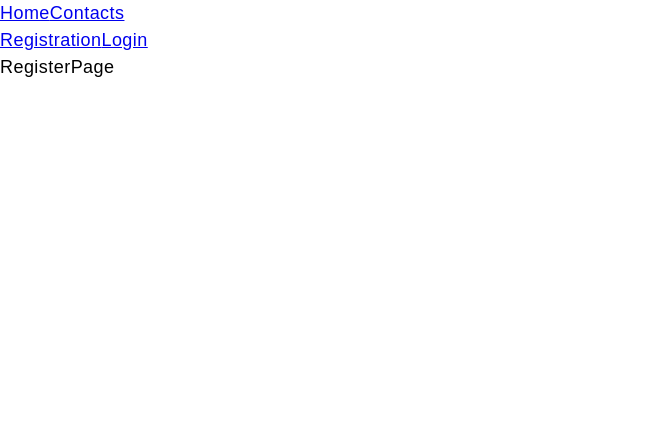
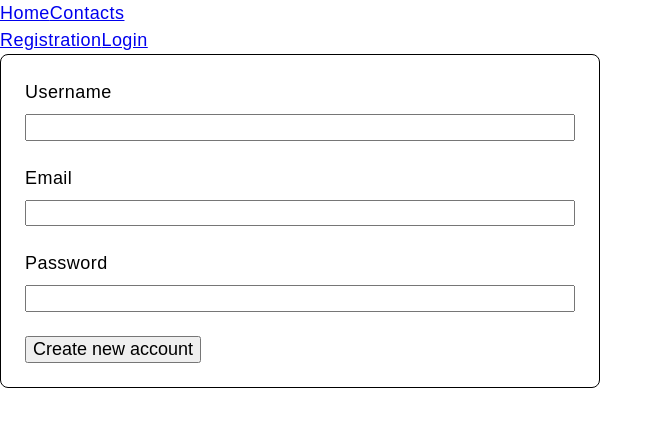
Before and after one commit to novikovanat/goit-react-hw-08, a React (Vite) app: page /register in a window 1280 px wide. Shown: the top 426 px of the page, without its empty margins (0-663 px from the left). Built offline with nearby package versions, Linux system fonts and the light colour scheme.

Commit message:
registration form added

```diff
--- a/src/components/App/App.jsx
+++ b/src/components/App/App.jsx
@@ -3,7 +3,7 @@ import { Route, Routes } from "react-router-dom";
 
 import Layout from "../Layout/Layout";
 import HomePage from "../../pages/HomePage/HomePage";
-import RegisterPage from "../../pages/RegisterPage/RegisterPage";
+import RegisterPage from "../../pages/RegistrationPage/RegistrationPage";
 import LoginPage from "../../pages/LoginPage/LoginPage";
 import ContactsPage from "../../pages/ContactsPage/ContactsPage";
 
--- a/src/components/AppBar/AppBar.jsx
+++ b/src/components/AppBar/AppBar.jsx
@@ -6,7 +6,6 @@ import { selectIsLoggedIn } from "../../redux/auth/authSelectors";
 
 export default function AppBar() {
   const isLoggedIn = useSelector(selectIsLoggedIn);
-  console.log(isLoggedIn);
   return (
     <div>
       <Navigation />
--- a/src/components/Button/Button.jsx
+++ b/src/components/Button/Button.jsx
@@ -1,3 +1,7 @@
-export default function Button({ buttonName, buttonType }) {
-  return <button type={buttonType} name={buttonName}>Button</button>;
+export default function Button({ buttonName, buttonType, buttonValue }) {
+  return (
+    <button type={buttonType} name={buttonName}>
+      {buttonValue}
+    </button>
+  );
 }
--- a/src/components/RegistrationForm/RegistrationForm.jsx
+++ b/src/components/RegistrationForm/RegistrationForm.jsx
@@ -0,0 +1,76 @@
+import { Formik, Field, Form, ErrorMessage } from "formik";
+import { useId } from "react";
+import { useDispatch } from "react-redux";
+import * as Yup from "yup";
+import css from "./RegistrationForm.module.css";
+import Button from "../Button/Button";
+
+export default function RegistrationForm() {
+  const userNameFieldId = useId();
+  const emailFieldId = useId();
+  const passwordFieldId = useId();
+  const handleSubmit = (values, actions) => {
+    console.log(values);
+    actions.resetForm();
+  };
+  const validationSchema = Yup.object().shape({
+    username: Yup.string()
+      .min(3, "Username should be longer than two signs")
+      .max(18, "Username should be shorter  than nineteen  signs")
+      .required("Please enter your username"),
+    email: Yup.string().email().required("Please enter your email"),
+    password: Yup.string()
+      .min(8, "Password should be longer than seven signs")
+      .max(29, "Password  should be shorter than thirty signs")
+      .required("Please enter your password"),
+  });
+  return (
+    <div>
+      <Formik
+        initialValues={{
+          username: "",
+          email: "",
+          password: "",
+        }}
+        onSubmit={handleSubmit}
+        validationSchema={validationSchema}
+      >
+        <Form className={css.form}>
+          <div className={css.flex}>
+            <label htmlFor={userNameFieldId}>Username</label>
+            <Field id={userNameFieldId} name="username" />
+            <ErrorMessage
+              className={css.color}
+              name="username"
+              component="span"
+            />
+          </div>
+          <div className={css.flex}>
+            <label htmlFor={emailFieldId}>Email</label>
+            <Field id={emailFieldId} name="email" type="email" />
+            <ErrorMessage className={css.color} name="email" component="span" />
+          </div>
+          <div className={css.flex}>
+            <label htmlFor={passwordFieldId}>Password</label>
+            <Field
+              id={passwordFieldId}
+              name="password"
+              type="password"
+              autoComplete="new-password"
+            />
+            <ErrorMessage
+              className={css.color}
+              name="password"
+              component="span"
+            />
+          </div>
+          <Button
+            buttonName="registration"
+            buttonType="submit"
+            buttonValue="Create new account"
+          />
+        </Form>
+      </Formik>
+    </div>
+  );
+}
--- a/src/components/RegistrationForm/RegistrationForm.module.css
+++ b/src/components/RegistrationForm/RegistrationForm.module.css
@@ -0,0 +1,23 @@
+.form {
+    border: 1px solid black;
+    border-radius: 8px;
+    padding: 24px;
+    width: 600px;
+  }
+
+  .flex {
+    display: flex;
+    flex-direction: column;
+    gap: 8px;
+    margin: 0px auto 24px;
+  }
+
+  .color {
+    color: red;
+  }
+  .button {
+    display: block;
+    width: 120px;
+    height: 40px;
+    margin: 0 auto;
+  }
--- a/src/pages/RegisterPage/RegisterPage.jsx
+++ /dev/null
@@ -1,7 +0,0 @@
-import React from 'react'
-
-export default function RegisterPage() {
-  return (
-    <div>RegisterPage</div>
-  )
-}
--- /dev/null
+++ b/src/pages/RegistrationPage/RegistrationPage.jsx
@@ -0,0 +1,4 @@
+import RegistrationForm from "../../components/RegistrationForm/RegistrationForm";
+export default function RegisterPage() {
+  return <RegistrationForm />;
+}
```
Also changed, not shown: src/redux/auth/authOps.js (+16 -0 lines).
